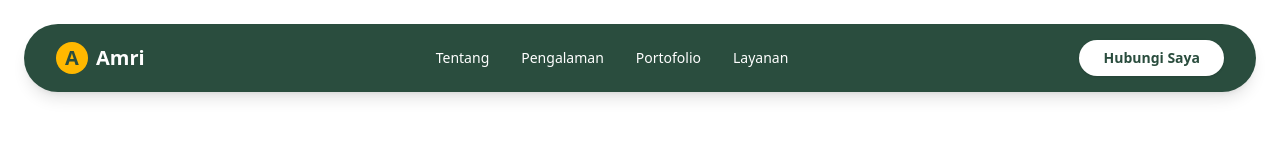
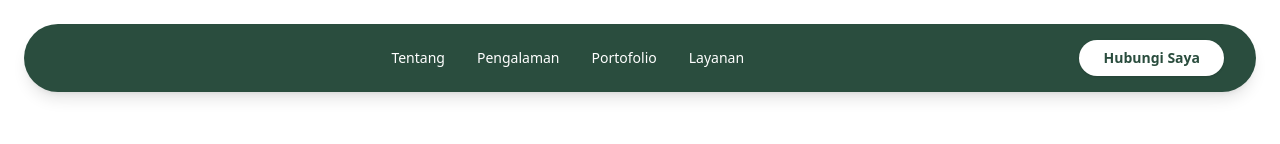
Before and after one commit to amriflh/portofolio-seo-specialist, a React (Vite) app: page / in a window 1280 px wide. Shown: the top 144 px of the page. Built offline with nearby package versions, Linux system fonts and the light colour scheme.

Commit message:
Refactor navigation div in HomePage component

```diff
--- a/src/pages/HomePage.tsx
+++ b/src/pages/HomePage.tsx
@@ -37,10 +37,7 @@ export const HomePage: React.FC<HomePageProps> = ({ onNavigate }) => {
         <nav className="bg-[#2A4D3E] text-white rounded-full px-8 py-4 flex flex-col md:flex-row justify-between items-center gap-4 shadow-lg">
           <div
             onClick={() => onNavigate('home')}
-            className="font-bold text-xl flex items-center gap-2 cursor-pointer"
-          >
-            <span className="bg-[#FFB800] text-[#2A4D3E] w-8 h-8 rounded-full flex items-center justify-center font-extrabold">A</span>
-            Amri
+            className="font-bold text-xl flex items-center gap-2 cursor-pointer">
           </div>
           <div className="hidden md:flex gap-8 text-sm font-medium">
             <a href="#tentang" className="hover:text-[#FFB800] transition">Tentang</a>
```
